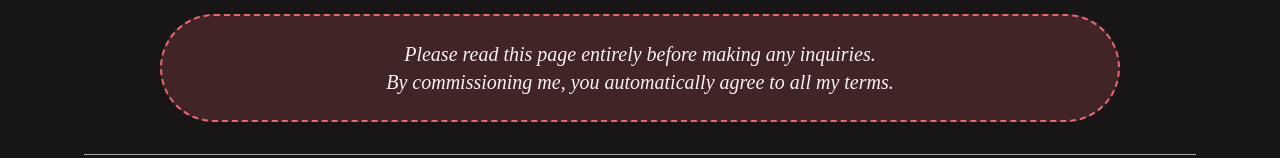
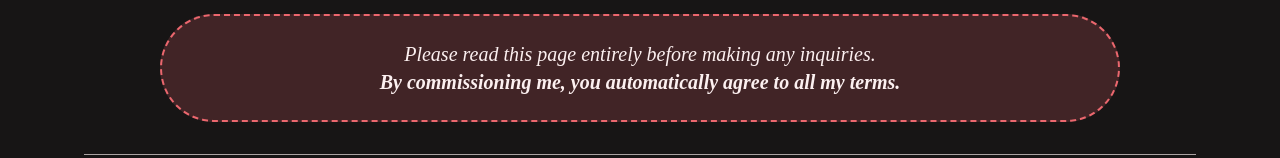
Before and after one commit to cosyreii/ReiingArt, a SvelteKit app: page /terms in a window 1280 px wide. Shown: the part 323-481 px from the top of the page. Built offline with nearby package versions, Linux system fonts and the light colour scheme; a web font is replaced by a local one.

Commit message:
highlighting info in terms

```diff
--- a/src/routes/terms/+page.svelte
+++ b/src/routes/terms/+page.svelte
@@ -5,7 +5,7 @@
 	class="m-4 mx-40 flex flex-col items-center justify-center rounded-full border-2 border-dashed border-red bg-red/20 p-6 text-center text-xl italic max-lg:mx-20 max-md:rounded-3xl"
 >
 	<p>Please read this page entirely before making any inquiries.</p>
-	<p>By commissioning me, you automatically agree to all my terms.</p>
+	<p class="font-black">By commissioning me, you automatically agree to all my terms.</p>
 </div>
 
 <div
```
